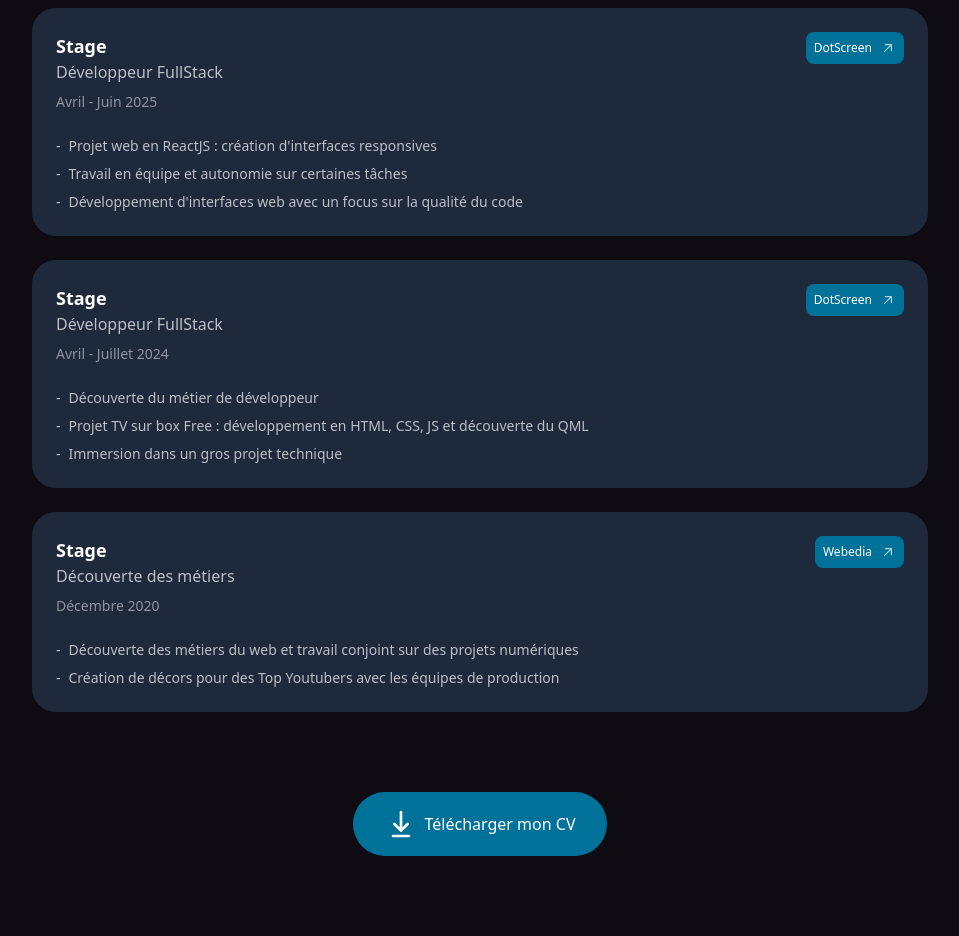
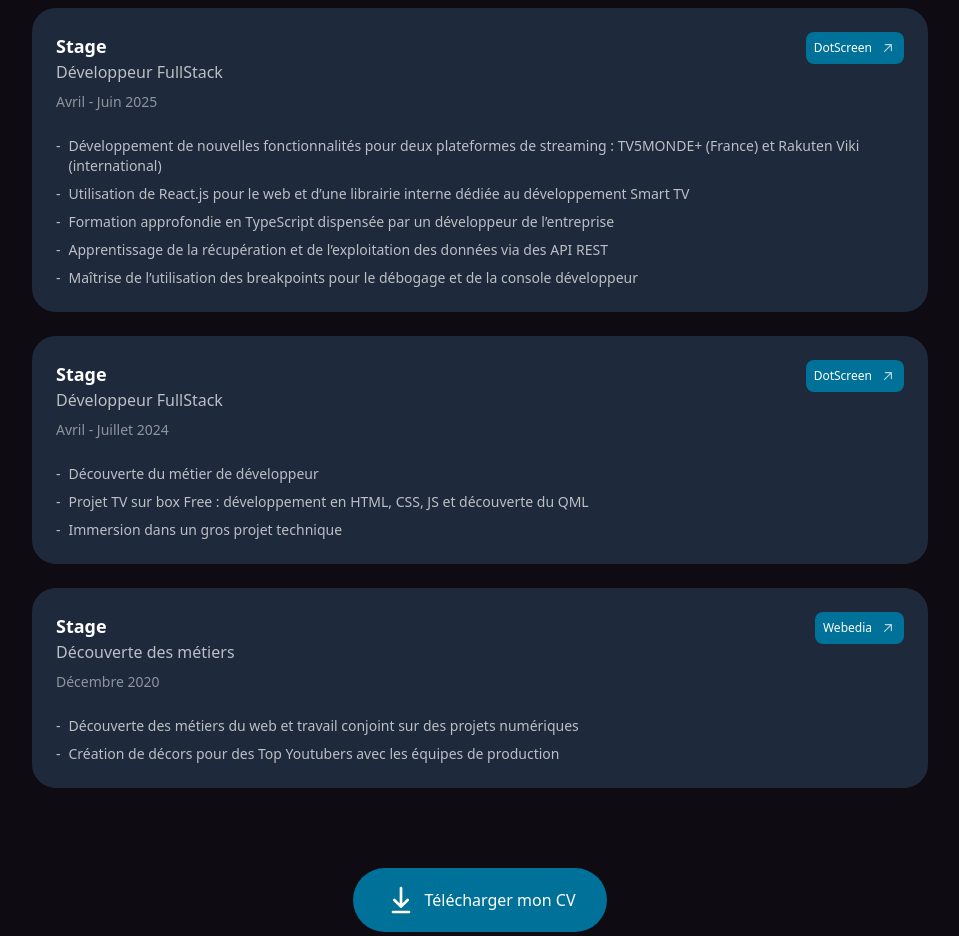
Before and after one commit to hediboissard/Portfolio_Hedi_Boissard_2025, a Vue app: page / in a window 1280 px wide. Shown: the part 1740-2676 px from the top of the page, without its empty margins (160-1119 px from the left). Built offline with nearby package versions, Linux system fonts and the light colour scheme.

Commit message:
update des experience, modification cv et de son chemin

```diff
--- a/src/components/Experience.vue
+++ b/src/components/Experience.vue
@@ -33,16 +33,18 @@
 
 <script setup lang="ts">
 const experiences = [
-  {
+{
     title: "Stage",
     job:"Développeur FullStack",
     company: "DotScreen",
     period: "Avril - Juin 2025",
     website: "https://dotscreen.com/",
     details: [
-      "Projet web en ReactJS : création d'interfaces responsives",
-      "Travail en équipe et autonomie sur certaines tâches",
-      "Développement d'interfaces web avec un focus sur la qualité du code"
+      "Développement de nouvelles fonctionnalités pour deux plateformes de streaming : TV5MONDE+ (France) et Rakuten Viki (international)",
+      "Utilisation de React.js pour le web et d’une librairie interne dédiée au développement Smart TV",
+      "Formation approfondie en TypeScript dispensée par un développeur de l’entreprise",
+      "Apprentissage de la récupération et de l’exploitation des données via des API REST",
+      "Maîtrise de l’utilisation des breakpoints pour le débogage et de la console développeur"
     ]
   },
   {
```
Also changed, not shown: 2 other files (tests, documents, lock files or other folders).
